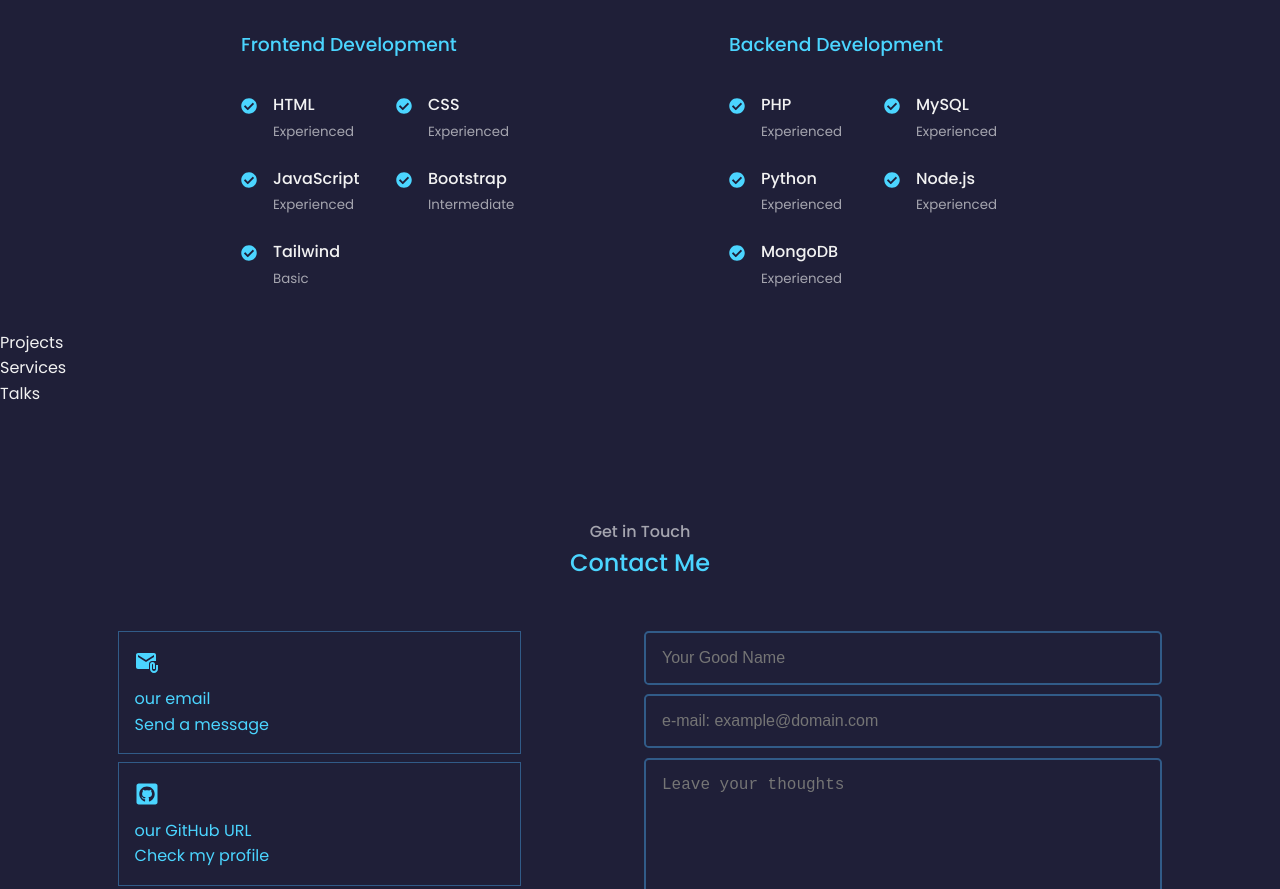
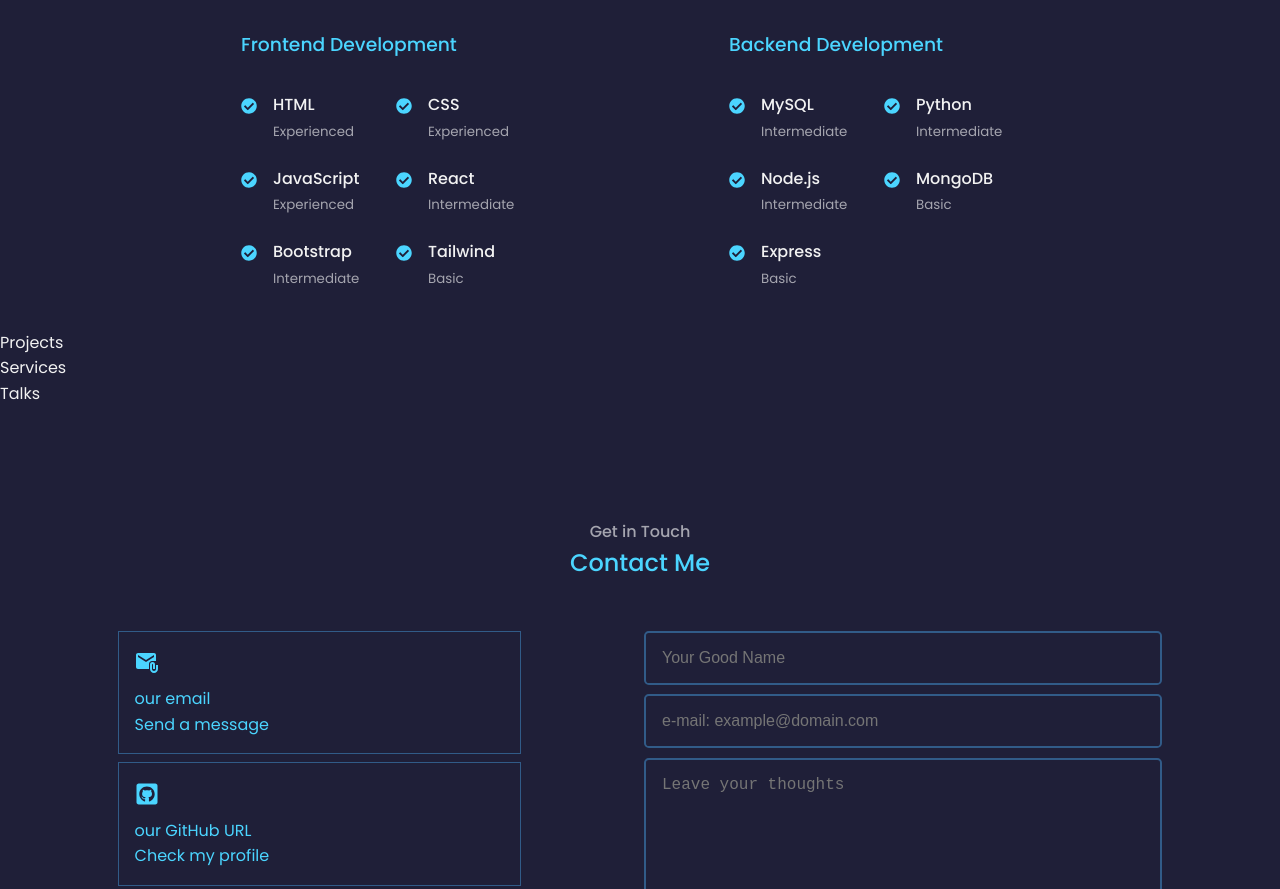
Before and after one commit to AnilKumar3494/INFO-655-Group_Project, a React (Vite) app in the folder modern_portfolio/: page / in a window 1280 px wide. Shown: the part 1000-1889 px from the top of the page. Built offline with nearby package versions, Linux system fonts and the light colour scheme.

Commit message:
updated skills and applied jsx for code reuseability

```diff
--- a/modern_portfolio/src/components/experience/Experience.jsx
+++ b/modern_portfolio/src/components/experience/Experience.jsx
@@ -9,16 +9,17 @@
     { skill: "HTML", level: "Experienced" },
     { skill: "CSS", level: "Experienced" },
     { skill: "JavaScript", level: "Experienced" },
+    { skill: "React", level: "Intermediate" },
     { skill: "Bootstrap", level: "Intermediate" },
     { skill: "Tailwind", level: "Basic" },
   ];
 
   const backendSkillsData = [
-    { skill: "PHP", level: "Experienced" },
-    { skill: "MySQL", level: "Experienced" },
-    { skill: "Python", level: "Experienced" },
-    { skill: "Node.js", level: "Experienced" },
-    { skill: "MongoDB", level: "Experienced" },
+    { skill: "MySQL", level: "Intermediate" },
+    { skill: "Python", level: "Intermediate" },
+    { skill: "Node.js", level: "Intermediate" },
+    { skill: "MongoDB", level: "Basic" },
+    { skill: "Express", level: "Basic" },
   ];
 
   return (
```
